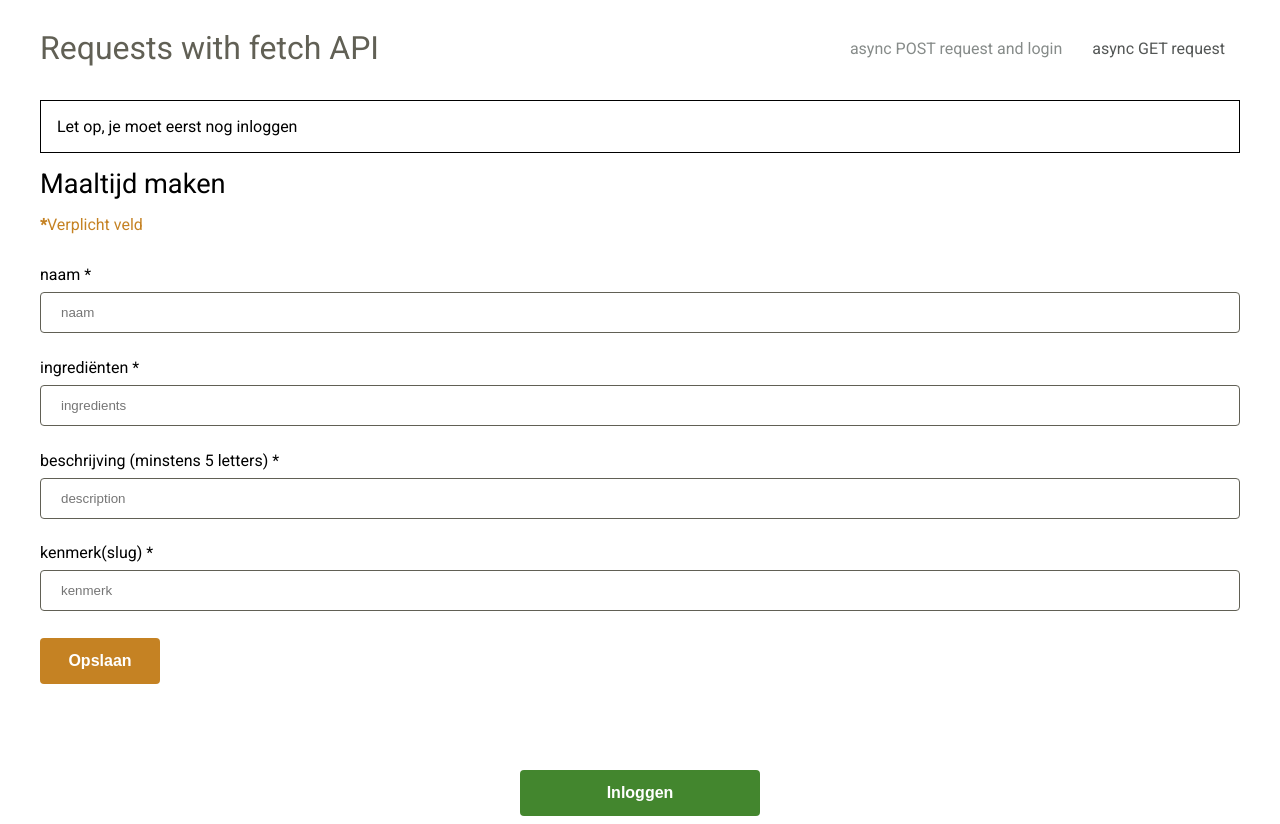
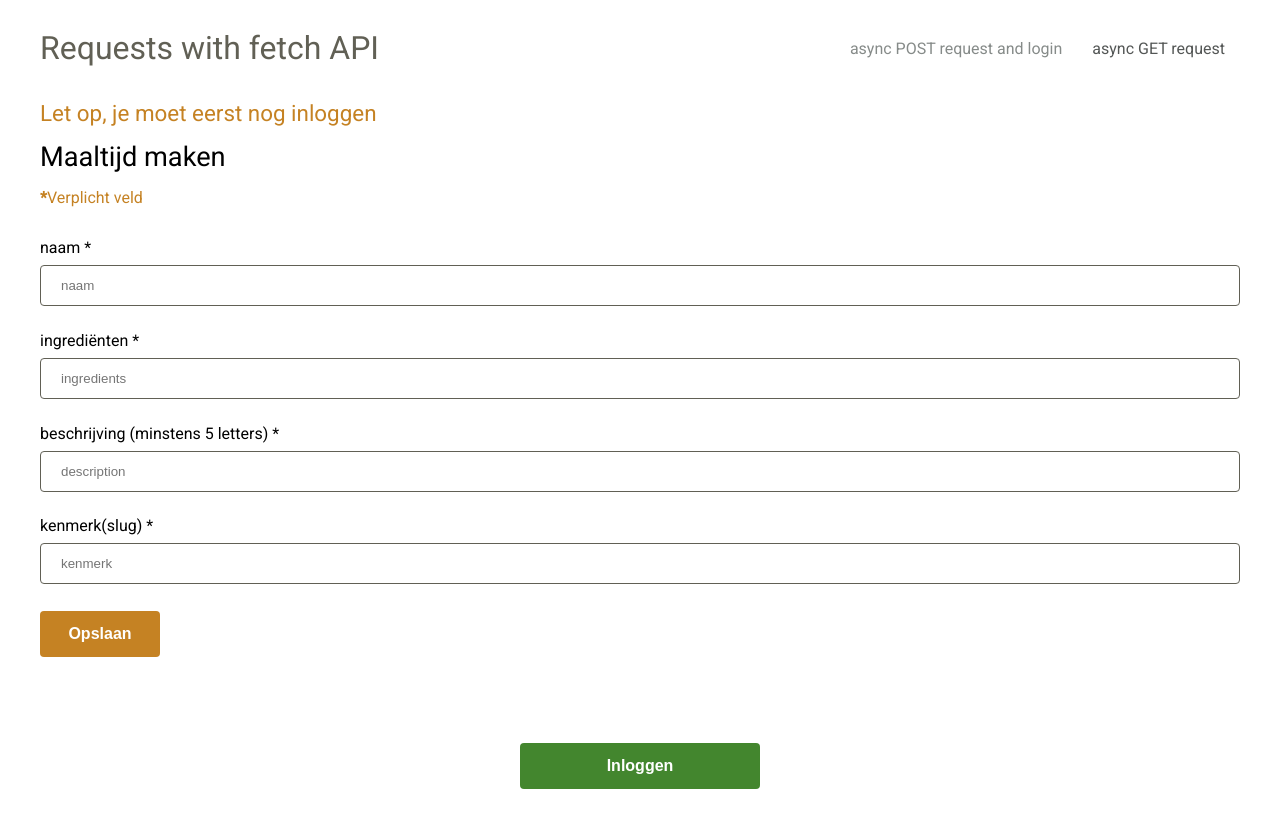
Before and after one commit to Mees100/meals-api-next, a Next.js app: page / in a window 1280 px wide. After the commit the page ends 800 px from the top, so only its background shows below. Built offline with nearby package versions, Linux system fonts and the light colour scheme.

Commit message:
style: style of message  createmeal form

```diff
--- a/src/app/components/CreateMeal/CreateMeal.module.scss
+++ b/src/app/components/CreateMeal/CreateMeal.module.scss
@@ -6,6 +6,14 @@
 
   .contactForm {
     border-radius: 5px;
+
+    .messageInloggen {
+      color: $warning;
+      font-size: 1.4rem;
+    }
+    .messageIngelogd {
+      color: $color-messageIngelogd;
+    }
 
     h1 {
       margin: 15px 0;
--- a/src/app/components/CreateMeal/CreateMeal.tsx
+++ b/src/app/components/CreateMeal/CreateMeal.tsx
@@ -78,9 +78,9 @@ export default function FormCreateMeal({
       <div className={styles.contactPage}>
         <div className={styles.contactForm}>
           {isLoggedIn ? (
-            <div className={styles.message}>Je bent ingelogd</div>
+            <div className={styles.messageIngelogd}>Je bent ingelogd</div>
           ) : (
-            <div className={styles.message}>
+            <div className={styles.messageInloggen}>
               Let op, je moet eerst nog inloggen
             </div>
           )}
--- a/src/styles/_variables.scss
+++ b/src/styles/_variables.scss
@@ -1,4 +1,5 @@
 $color-btnLogin: #43862e;
+$color-messageIngelogd: $color-btnLogin;
 $color-btnCancel: #9f4adb;
 $color-btnFont: #ffffff;
 $dark-bg: #3b3955;
```
